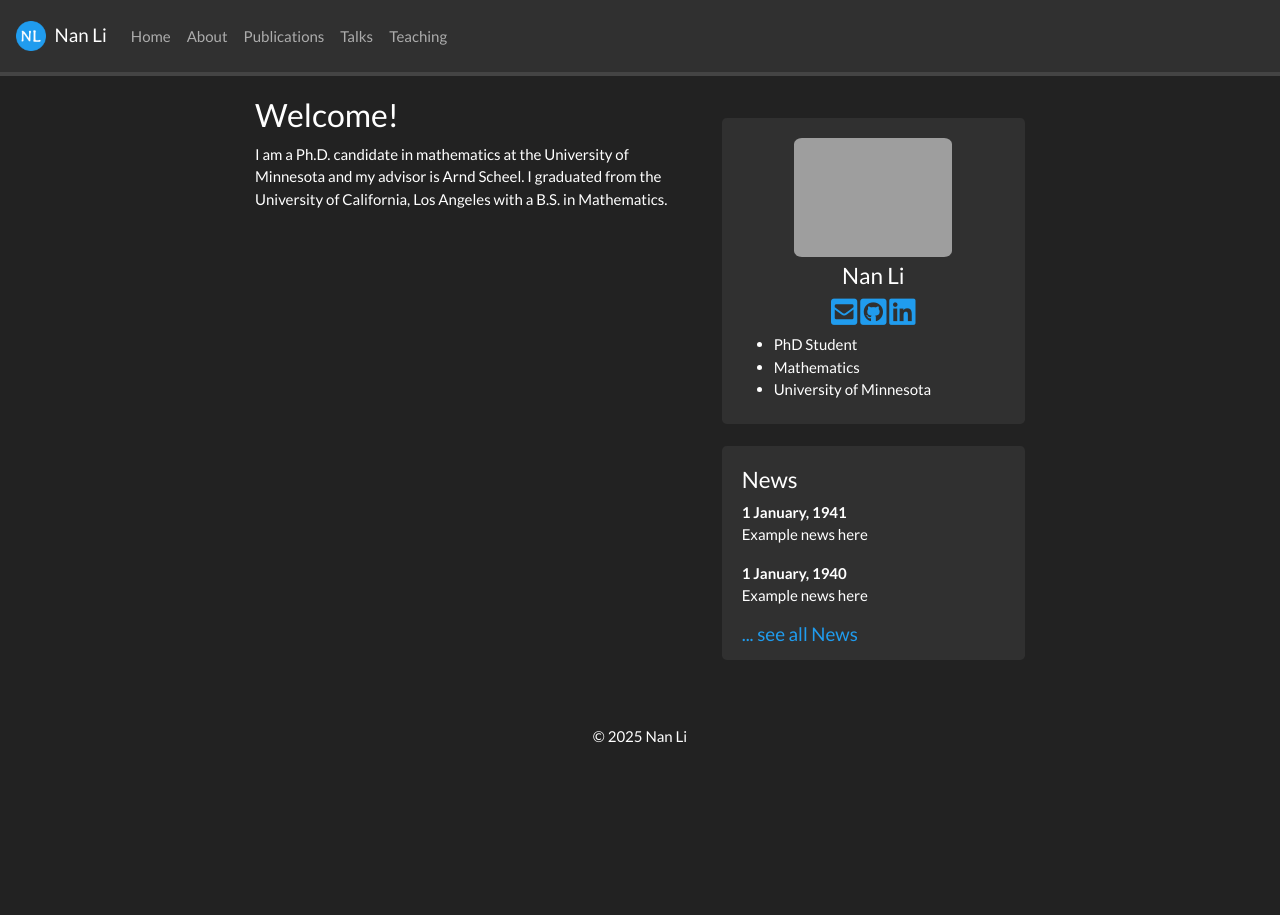
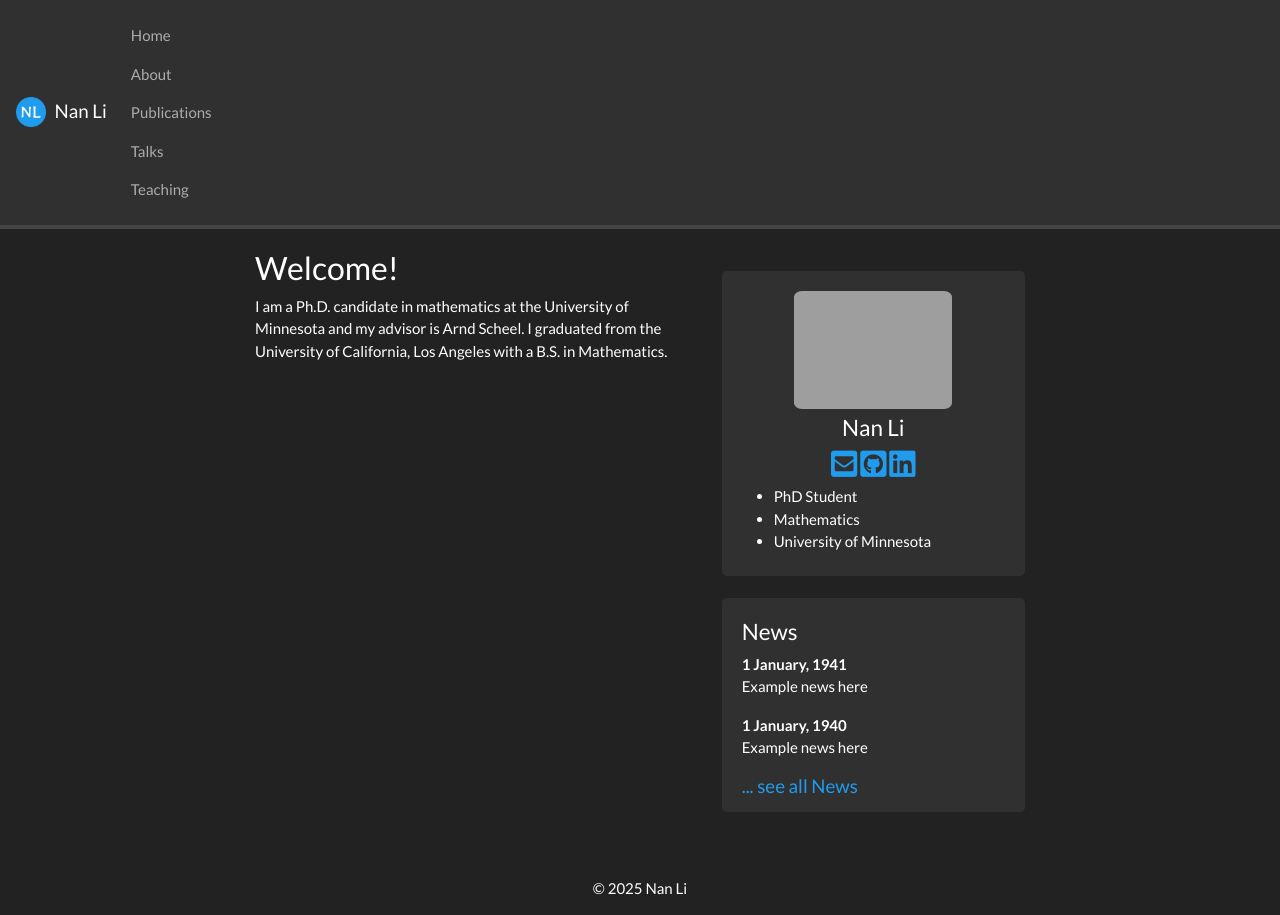
Before and after one commit to eigennan/eigennan.github.io, a Jekyll site: the page built from _pages/home.md, in a window 1280 px wide. Built offline with Jekyll 4.4.1, drawn with Linux system fonts in a browser that asks for light colours; a style sheet for code colours, icons or effects is not loaded.

Commit message:
Update main.scss

```diff
--- a/assets/main.scss
+++ b/assets/main.scss
@@ -36,3 +36,9 @@ a:active {
 #footer {
   margin-top: 20px;
 }
+
+.navbar .navbar-nav {
+  display: inline-block;
+  float: none;
+  vertical-align: top;
+}
```
